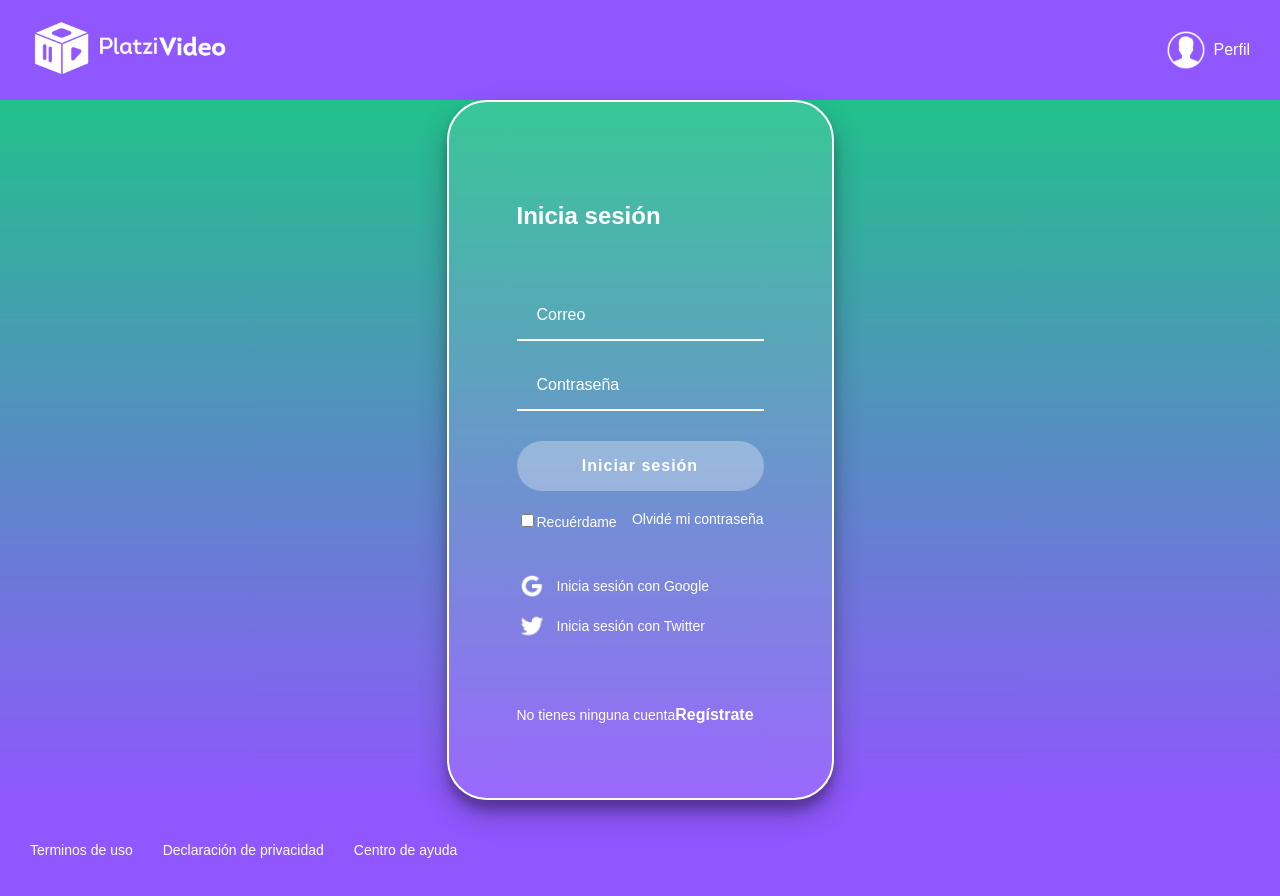
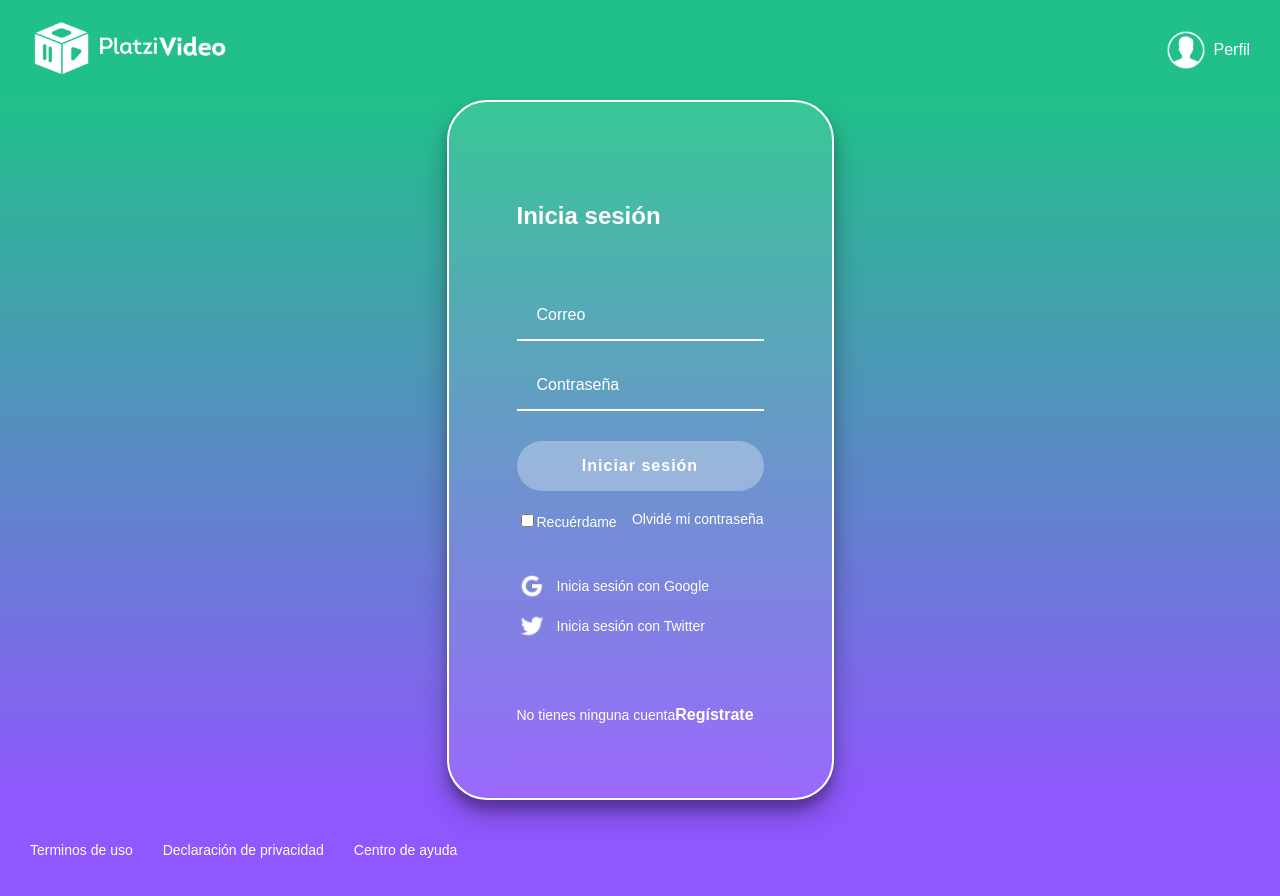
Before and after one commit to kaelwebdev/platzivideo, a React app: page /login in a window 1280 px wide. Shown: the top 896 px of the page. Built offline with nearby package versions, Linux system fonts and the light colour scheme; a web font is replaced by a local one.

Commit message:
making the header color dynamic

```diff
--- a/package.json
+++ b/package.json
@@ -13,6 +13,7 @@
   "author": "",
   "license": "ISC",
   "dependencies": {
+    "classnames": "^2.2.6",
     "md5": "^2.3.0",
     "prop-types": "^15.7.2",
     "react": "^17.0.1",
--- a/src/assets/styles/components/Header.scss
+++ b/src/assets/styles/components/Header.scss
@@ -7,6 +7,10 @@
   justify-content: space-between;
   top: 0px;
   width: 100%;
+}
+
+.isLogin, .isRegister {
+  background-color: #21C08B;
 }
 
 .header__img {
--- a/src/components/Header.jsx
+++ b/src/components/Header.jsx
@@ -1,6 +1,7 @@
 import React from 'react';
 import { connect } from 'react-redux';
 import PropTypes from 'prop-types';
+import classNames from 'classnames';
 import { Link } from 'react-router-dom';
 import gravatar from '../utils/gravatar';
 import { logoutRequest } from '../actions';
@@ -9,13 +10,19 @@ import logo from '../assets/static/imgs/logo-platzi-video-BW2.png';
 import userIcon from '../assets/static/icons/user-icon.png';
 
 const Header = (props) => {
-  const { user } = props;
+  const { user, isLogin, isRegister } = props;
   const hasUser = Object.keys(user).length > 0;
   const handleLogout = () => {
     props.logoutRequest({});
   };
+
+  const headerClass = classNames('header', {
+    isLogin,
+    isRegister,
+  });
+
   return (
-    <header className='header'>
+    <header className={headerClass}>
       <Link to='/'>
         <img className='header__img' src={logo} alt='Platzi Video' />
       </Link>
--- a/src/components/Layout.jsx
+++ b/src/components/Layout.jsx
@@ -1,10 +1,8 @@
 import React from 'react';
-import Header from './Header';
 import Footer from './Footer';
 
 const Layout = ({ children }) => (
   <div className='App'>
-    <Header />
     { children }
     <Footer />
   </div>
--- a/src/containers/Home.jsx
+++ b/src/containers/Home.jsx
@@ -1,5 +1,6 @@
 import React from 'react';
 import { connect } from 'react-redux';
+import Header from '../components/Header';
 import Search from '../components/Search';
 import Categories from '../components/Categories';
 import Carousel from '../components/Carousel';
@@ -11,6 +12,7 @@ const Home = ({ myList, trends, originals }) => {
 
   return (
     <>
+      <Header />
       <Search />
       {
         myList.length > 0 &&
--- a/src/containers/Login.jsx
+++ b/src/containers/Login.jsx
@@ -1,6 +1,7 @@
 import React, { useState } from 'react';
 import { connect } from 'react-redux';
 import { Link } from 'react-router-dom';
+import Header from '../components/Header';
 import { loginRequest } from '../actions';
 import '../assets/styles/components/Login.scss';
 import googleIcon from '../assets/static/icons/google-icon.png';
@@ -25,6 +26,8 @@ const Login = (props) => {
   };
 
   return (
+    <>
+      <Header isLogin />
       <section className='login'>
         <section className='login__container'>
           <h2>Inicia sesión</h2>
@@ -74,6 +77,7 @@ const Login = (props) => {
           </p>
         </section>
       </section>
+    </>
   );
 };
 
--- a/src/containers/Register.jsx
+++ b/src/containers/Register.jsx
@@ -3,6 +3,7 @@ import { connect } from 'react-redux';
 import { Link } from 'react-router-dom';
 import '../assets/styles/components/Register.scss';
 import { registerRequest } from '../actions';
+import Header from '../components/Header';
 
 const Register = (props) => {
 
@@ -26,6 +27,8 @@ const Register = (props) => {
   };
 
   return (
+    <>
+      <Header isRegister />
       <section className='register'>
         <section className='register__container'>
           <h2>Regístrate</h2>
@@ -58,6 +61,7 @@ const Register = (props) => {
           </Link>
         </section>
       </section>
+    </>
   );
 };
 
```
Also changed, not shown: 1 other file (tests, documents, lock files or other folders). Lines whose indentation alone changed are shown as unchanged.
